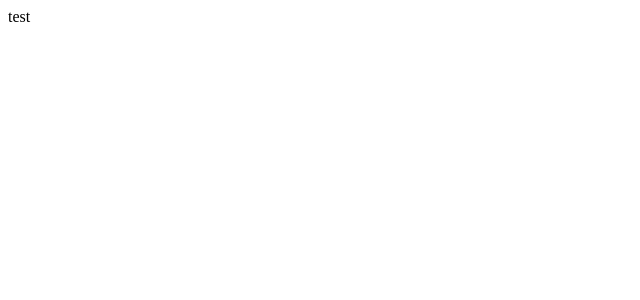
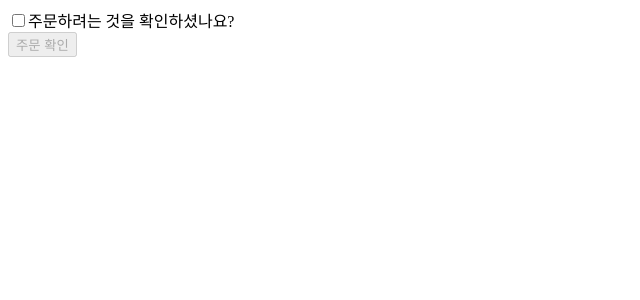
Before and after one commit to goawmfhfl/JestCalculator, a React (Create React App) app: page / in a window 1280 px wide. Shown: the top 300 px of the page, without its empty margins (0-640 px from the left). Built offline with nearby package versions, Linux system fonts and the light colour scheme.

Commit message:
Test: checkBox and button Test

```diff
--- a/src/App.js
+++ b/src/App.js
@@ -1,7 +1,12 @@
 import React from "react";
+import SummaryPage from "./pages/SummaryPage/SummaryPage";
 
 function App() {
-  return <div className="App">test</div>;
+  return (
+    <div className="App">
+      <SummaryPage />
+    </div>
+  );
 }
 
 export default App;
--- a/src/pages/SummaryPage/SummaryPage.js
+++ b/src/pages/SummaryPage/SummaryPage.js
@@ -0,0 +1,25 @@
+import React, { useState } from "react";
+
+const SummaryPage = () => {
+  const [checked, setChecked] = useState(false);
+
+  return (
+    <div>
+      <form>
+        <input
+          type="checkbox"
+          checked={checked}
+          id="confrim-checkbox"
+          onChange={(e) => setChecked(e.target.checked)}
+        />
+        <label htmlFor="confrim-checkbox">주문하려는 것을 확인하셨나요?</label>
+        <br />
+        <button disabled type="submit">
+          주문 확인
+        </button>
+      </form>
+    </div>
+  );
+};
+
+export default SummaryPage;
```
Also changed, not shown: .eslintrc.json, 1 other file (tests, documents, lock files or other folders).
